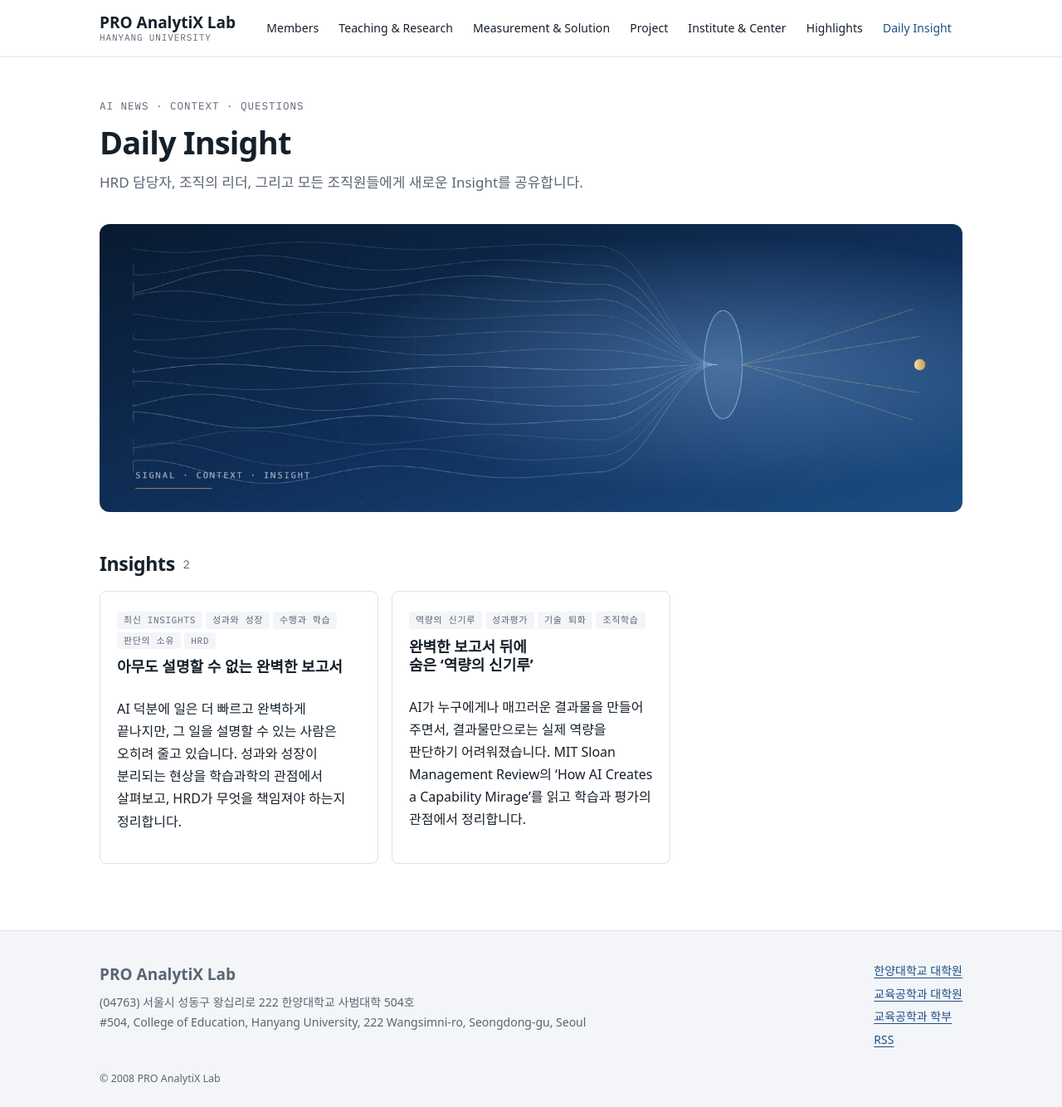
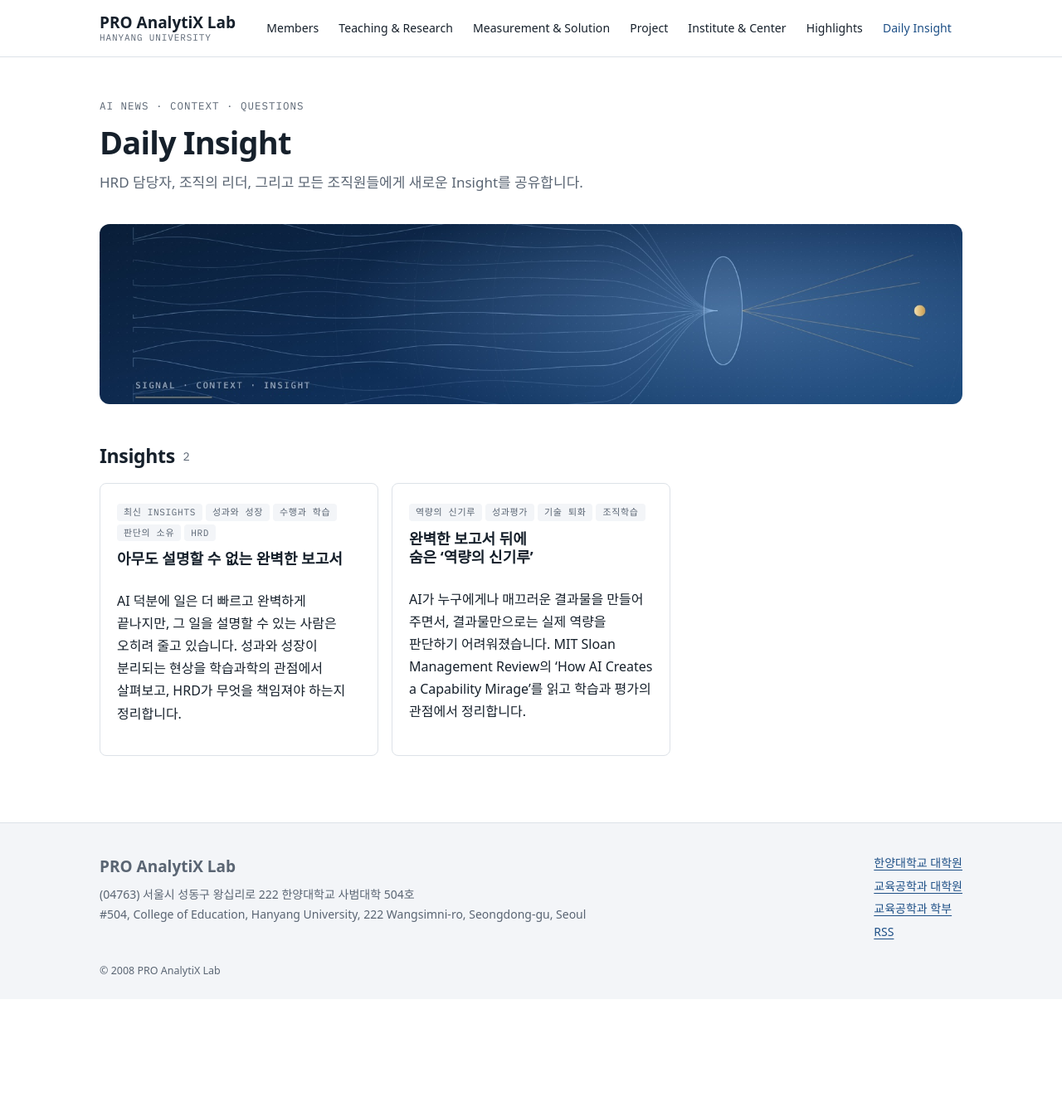
Before and after one commit to drsprolab/drsprolab.github.io, a Jekyll site: the page built from daily-insight/index.html, in a window 1280 px wide and 1334 px high. Shown: the whole window at 83% size. Built offline with Jekyll 4.4.1, drawn with Linux system fonts in a browser that asks for light colours; some web fonts are replaced.

Commit message:
미리보기: 배너 높이를 줄임(1536×320, 가로 길이 유지)
Co-Authored-By: Claude Opus 5.5 <noreply@anthropic.com>

```diff
--- a/_includes/page-banner.html
+++ b/_includes/page-banner.html
@@ -3,6 +3,6 @@
 {% assign banner = site.data.page_banners[banner_key] %}
 {% if banner %}
 <figure class="page-banner{% if banner_key == 'home' %} page-banner--home{% endif %}">
-  <img src="{{ '/assets/images/banners/' | append: banner.image | append: '.jpg' | relative_url }}" alt="{{ banner.alt | escape }}" width="1536" height="512" decoding="async" fetchpriority="{% if banner_key == 'home' %}high{% else %}auto{% endif %}">
+  <img src="{{ '/assets/images/banners/' | append: banner.image | append: '.jpg' | relative_url }}" alt="{{ banner.alt | escape }}" width="1536" height="320" decoding="async" fetchpriority="{% if banner_key == 'home' %}high{% else %}auto{% endif %}">
 </figure>
 {% endif %}
--- a/assets/css/style.css
+++ b/assets/css/style.css
@@ -390,7 +390,7 @@ tfoot td { font-weight: 600; border-bottom: 0; }
   display: block;
   width: 100%;
   height: auto;
-  aspect-ratio: 3 / 1;
+  aspect-ratio: 1536 / 320;
   object-fit: cover;
   object-position: center;
 }
@@ -398,7 +398,7 @@ tfoot td { font-weight: 600; border-bottom: 0; }
 .daily-hero .page-banner { margin: 24px 0 0; }
 @media (max-width: 600px) {
   .page-banner { border-radius: 8px; margin-bottom: 24px; }
-  .page-banner img { aspect-ratio: 2 / 1; }
+  .page-banner img { aspect-ratio: 3 / 1; }
   .page-banner--home { margin-bottom: 0; }
 }
 
```
Also changed, not shown: assets/images/banners/bk21-aix.jpg, assets/images/banners/daily-insight.jpg, assets/images/banners/highlights.jpg, assets/images/banners/institutes.jpg, assets/images/banners/measurement-diagnosis-solutions.jpg, assets/images/banners/members.jpg, assets/images/banners/project.jpg, assets/images/banners/research.jpg, assets/images/banners/teaching.jpg.
